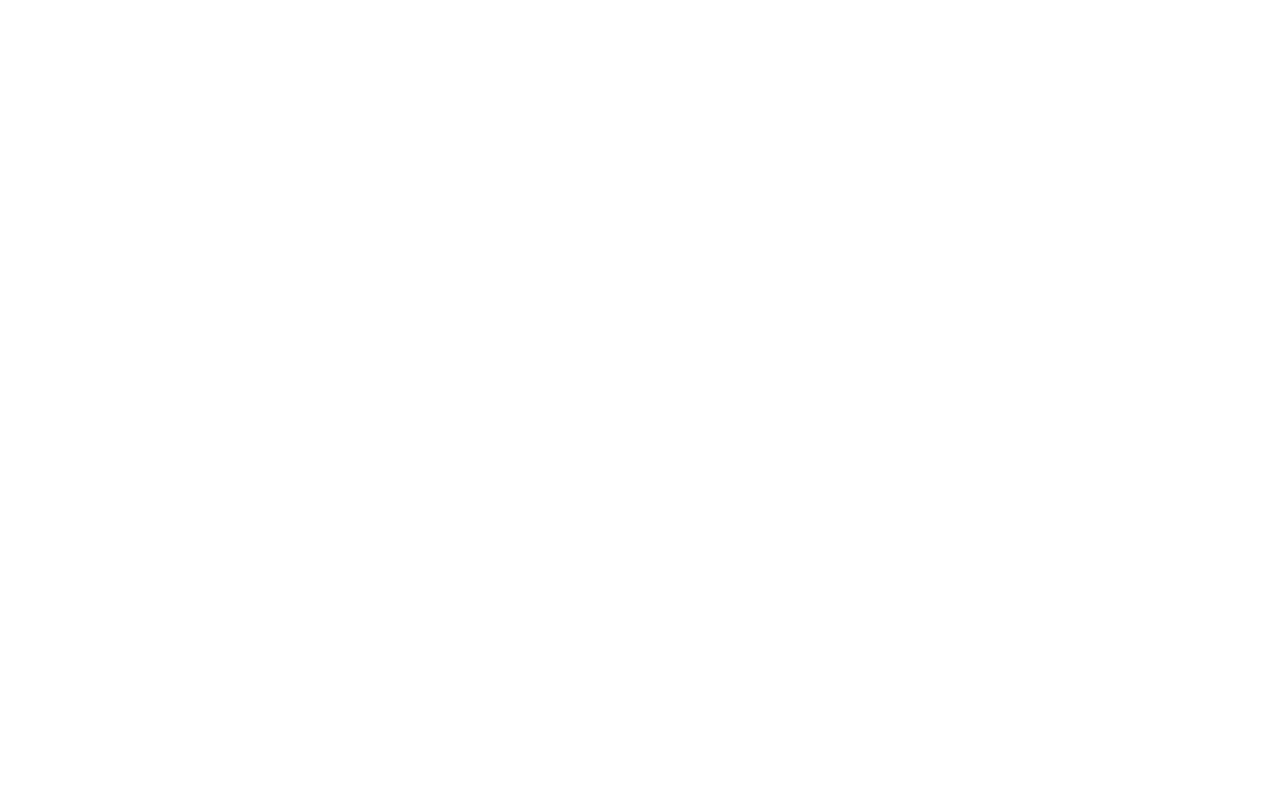
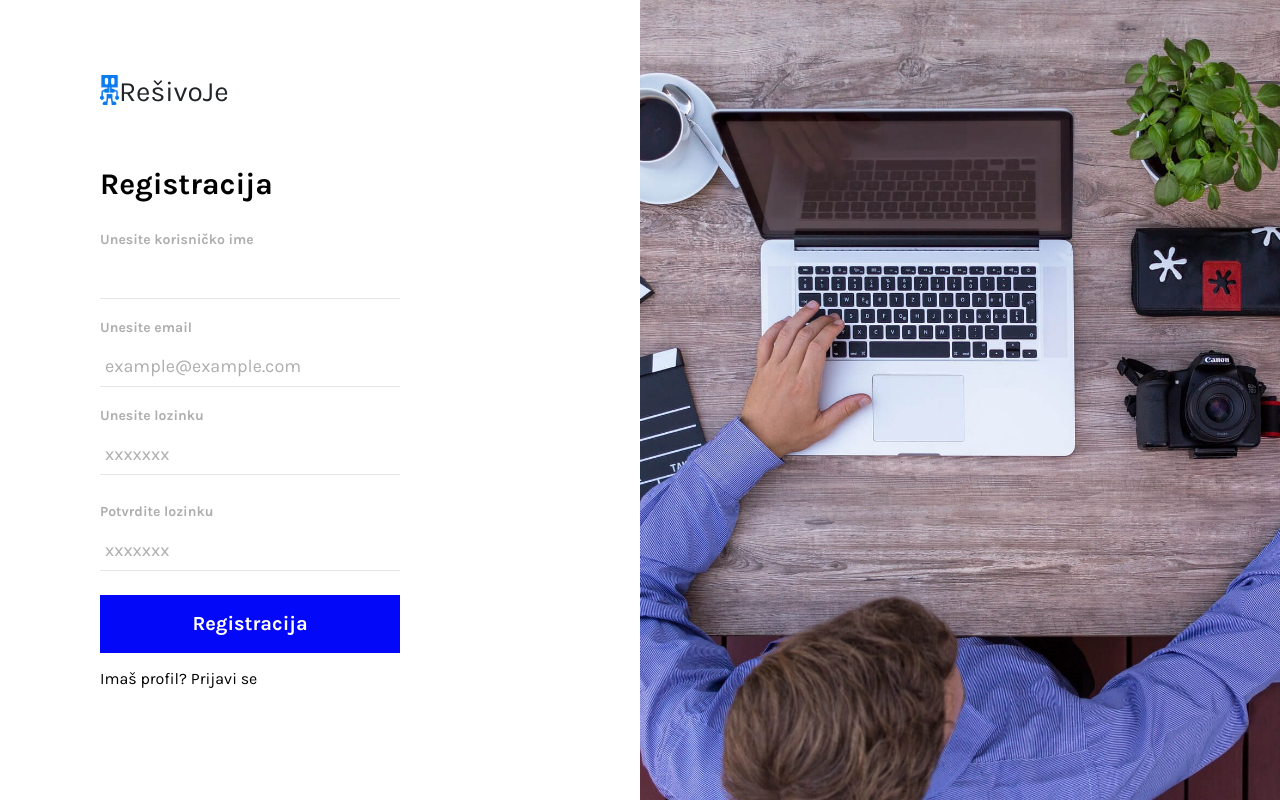
Before and after one commit to ksnenad998/php, a PHP site: page /register.php in a window 1280 px wide. Before the commit the page is empty. Run offline with PHP 8.4, Linux system fonts and the light colour scheme; some libraries are stand-ins or nearby versions.

Commit message:
treci commit

```diff
--- a/register.php
+++ b/register.php
@@ -0,0 +1,59 @@
+<!DOCTYPE html>
+<html lang="en">
+<head>
+  <meta charset="UTF-8">
+  <meta name="viewport" content="width=device-width, initial-scale=1.0">
+  <meta http-equiv="X-UA-Compatible" content="ie=edge">
+  <title>ResivoJe</title>
+  <link href="https://fonts.googleapis.com/css?family=Karla:400,700&display=swap" rel="stylesheet">
+  <link rel="stylesheet" href="https://cdn.materialdesignicons.com/4.8.95/css/materialdesignicons.min.css">
+  <link rel="stylesheet" href="https://stackpath.bootstrapcdn.com/bootstrap/4.4.1/css/bootstrap.min.css">
+  <link rel="stylesheet" href="assets/css/login.css">
+</head>
+<body>
+  <main>
+    <div class="container-fluid">
+      <div class="row">
+        <div class="col-sm-5 col-lg-6 col-md-6 login-section-wrapper">
+          <div class="brand-wrapper">
+            <img src="assets/images/logohd.png" alt="logo" class="logo">
+            <h3>RešivoJe</h3>
+          </div>
+          <div class="login-wrapper my-auto">
+            <h1 class="login-title">Registracija</h1>
+            <form method="post" id="reg-form" enctype="multipart/form-data">
+              <div class="form-group">
+                <label for="username">Unesite korisničko ime</label>
+                <input type="text" name="username" id="username" class="form-control" placeholder="" tabindex="1" onblur="$(this).valid()">
+              </div>
+              <div class="form-group">
+                <label for="username">Unesite email</label>
+                <input type="email" name="email" id="email" class="form-control" placeholder="example@example.com" tabindex="2" onblur="$(this).valid()">
+              </div>
+              <div class="form-group mb-4">
+                <label for="password">Unesite lozinku</label>
+                <input type="password" name="password" id="password" class="form-control" placeholder="xxxxxxx" tabindex="3" onblur="$(this).valid()">
+              </div>
+              <div class="form-group mb-4">
+                <label for="rep-password">Potvrdite lozinku</label>
+                <input type="password" name="rep-password" id="rep-password" class="form-control" placeholder="xxxxxxx">
+              </div>
+              <input name="reg-btn" id="reg-btn" class="btn btn-block login-btn" type="submit" value="Registracija" tabindex="4" onblur="$(this).valid()">
+            </form>
+            <p class="login-wrapper-footer-text">Imaš profil? <a href="login.php" class="text-reset">Prijavi se</a></p>
+          </div>
+        </div>
+        <div class="col-sm-7 col-lg-6 col-md-6 px-0 d-none d-sm-block justify-content-center">
+          <img src="assets/images/4.jpg" alt="login image" class="login-img">
+        </div>
+      </div>
+    </div>
+  </main>
+
+  <script src="https://code.jquery.com/jquery-3.4.1.min.js"></script>
+  <script src="https://cdn.jsdelivr.net/npm/popper.js@1.16.0/dist/umd/popper.min.js"></script>
+  <script src="https://stackpath.bootstrapcdn.com/bootstrap/4.4.1/js/bootstrap.min.js"></script>
+
+  <script src="assets/js/login.js"></script>
+</body>
+</html>
```
Also changed, not shown: index.php (+8 -0 lines), phpvendors/services/class.user.php (+15 -0 lines).
